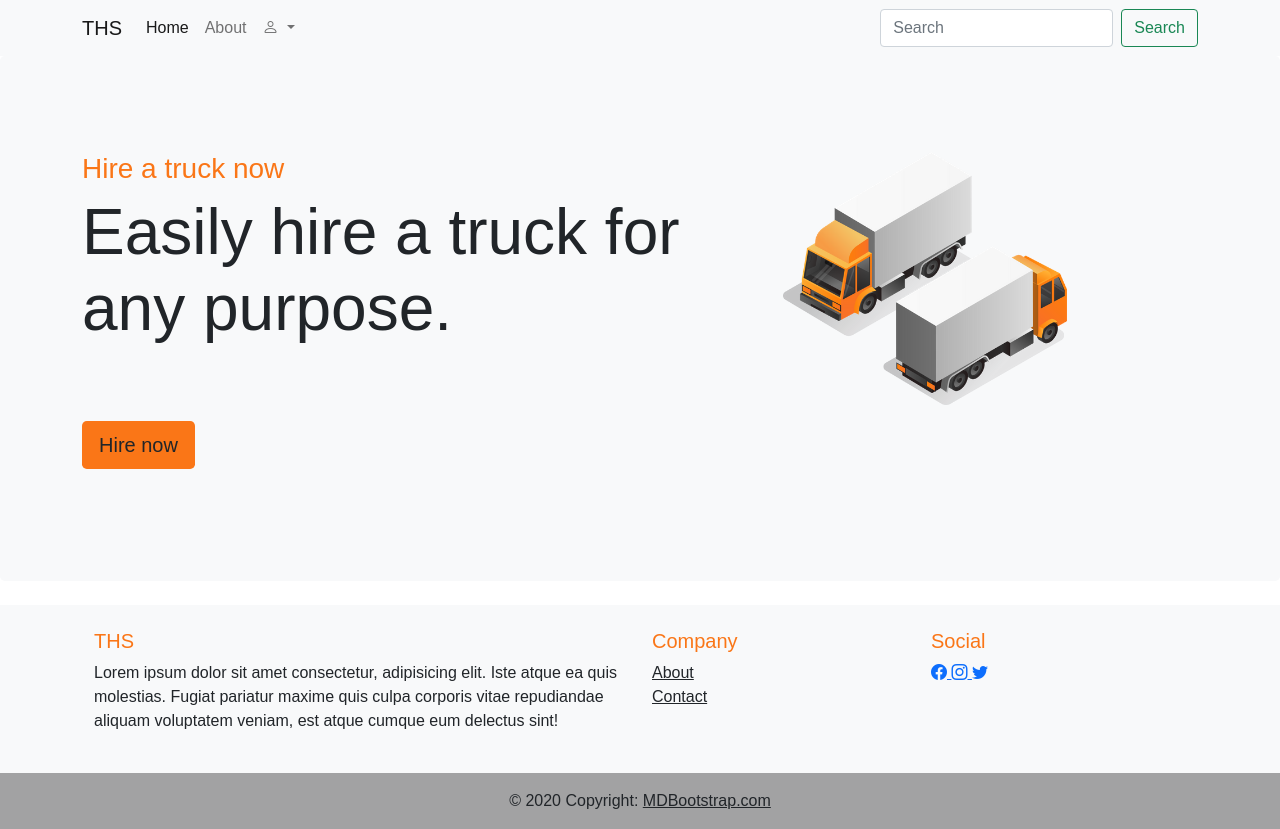
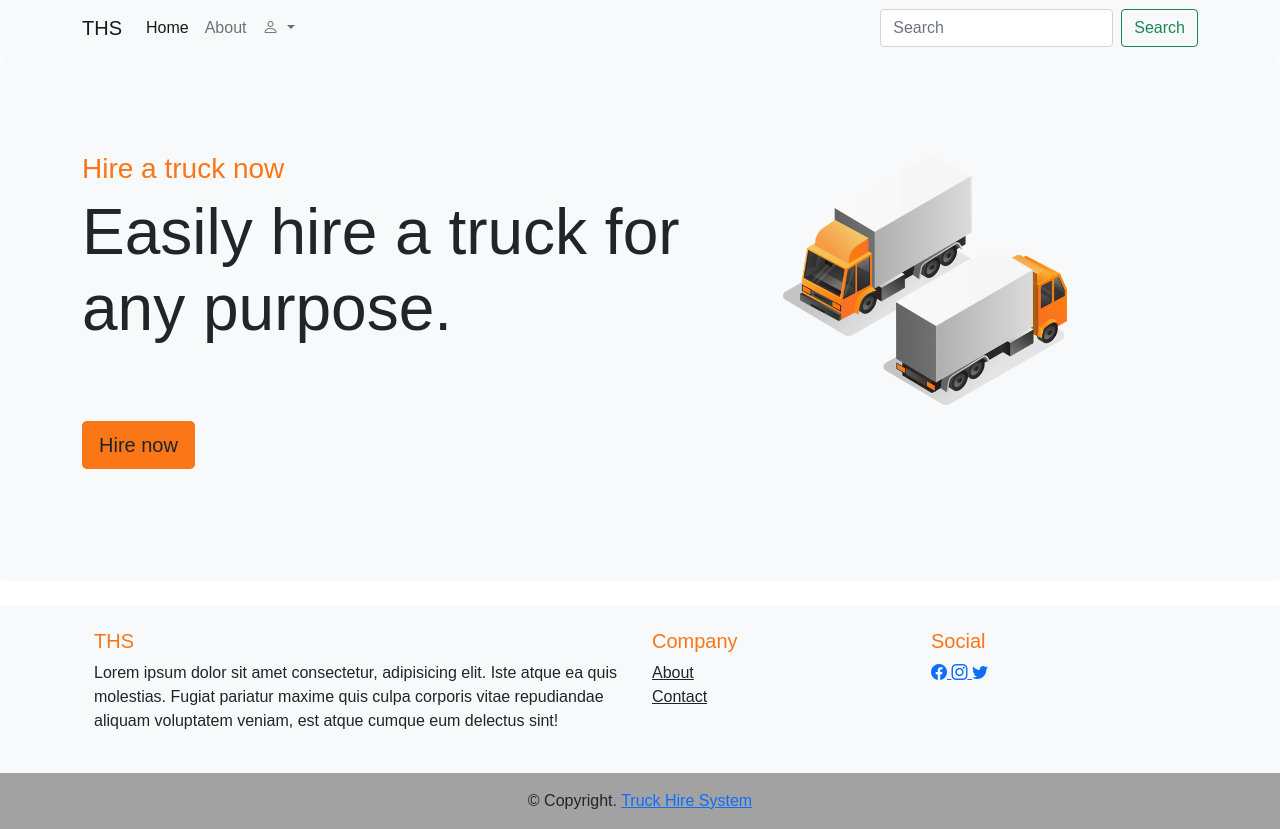
Before and after one commit to navidevtz/ths, a plain HTML site: page index.html in a window 1280 px wide. Drawn offline with nearby package versions, Linux system fonts and the light colour scheme.

Commit message:
copy left

```diff
--- a/index.html
+++ b/index.html
@@ -136,8 +136,8 @@
 
       <!-- Copyright -->
       <div class="text-center p-3" style="background-color: rgba(0, 0, 0, 0.35);">
-        © 2020 Copyright:
-        <a class="text-dark" href="https://mdbootstrap.com/">MDBootstrap.com</a>
+        © Copyright.
+        <a class="text copy-left" href="#">Truck Hire System</a>
       </div>
       <!-- Copyright -->
     </footer>
```
